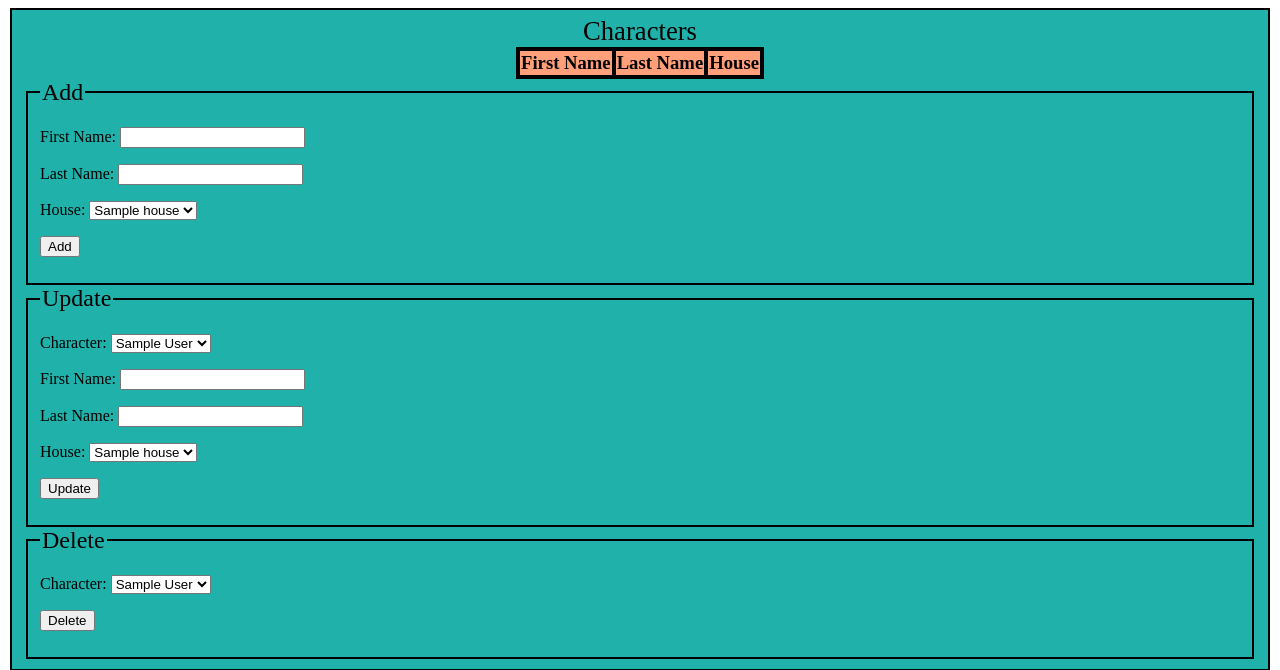
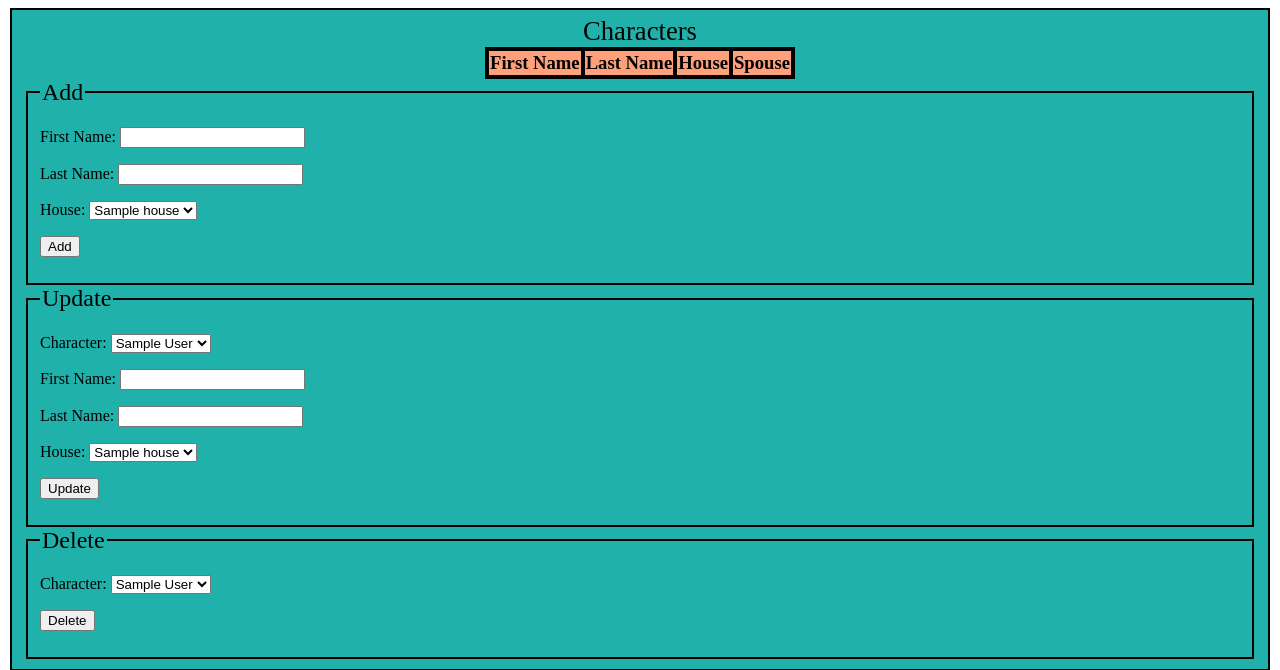
Before and after one commit to murrietj/GoTDBProject, a PHP site: page / in a window 1280 px wide. Shown: the top 670 px of the page. Run offline with PHP 8.4, Linux system fonts and the light colour scheme; tables that the repository leaves empty or names only in its code hold one stand-in row (values such as "Sample post"); data that the repository does not hold is empty.

Commit message:
Added spouse to character table

```diff
--- a/index.php
+++ b/index.php
@@ -25,23 +25,26 @@ if($mysqli->connect_errno){
             <th>First Name</th>
             <th>Last Name</th>
             <th>House</th>
+			<th>Spouse</th>
           </tr>
         </thead>
         <tbody>
 
 <?php
-if(!($stmt = $mysqli->prepare("SELECT characters.first_name, characters.last_name, house.name FROM characters INNER JOIN house ON characters.house = house.id"))){
+if(!($stmt = $mysqli->prepare("SELECT c1.first_name, c1.last_name, h.name, c2.first_name FROM characters c1
+								LEFT JOIN characters c2 ON c1.spouse = c2.id OR c1.id = c2.spouse
+								INNER JOIN house h ON c1.house = h.id"))){
   echo "Prepare failed: "  . $stmt->errno . " " . $stmt->error;
 }
 
 if(!$stmt->execute()){
   echo "Execute failed: "  . $mysqli->connect_errno . " " . $mysqli->connect_error;
 }
-if(!$stmt->bind_result($first_name, $last_name, $house)){
+if(!$stmt->bind_result($first_name, $last_name, $house, $spouse)){
   echo "Bind failed: "  . $mysqli->connect_errno . " " . $mysqli->connect_error;
 }
 while($stmt->fetch()){
-  echo "<tr>\n<td>" . $first_name . "</td>\n<td>" . $last_name . "</td>\n<td>" . $house . "</td>\n</tr>\n";
+  echo "<tr>\n<td>" . $first_name . "</td>\n<td>" . $last_name . "</td>\n<td>" . $house . "</td>\n<td>" . $spouse . "</td>\n</tr>\n";
 }
 $stmt->close();
 ?>
```
